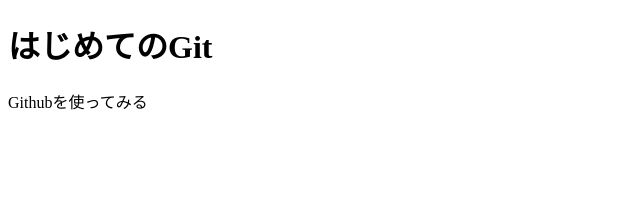
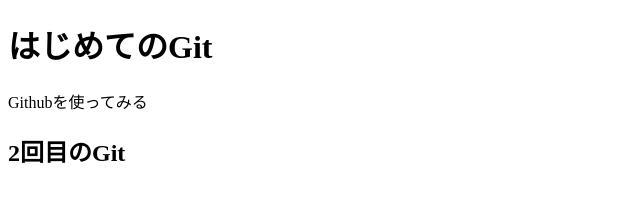
Before and after one commit to aska3/aska3.github.io, a plain HTML site: page index.html in a window 1280 px wide. Shown: the whole page, without its empty margins (0-640 px from the left). Drawn offline with Linux system fonts and the light colour scheme.

Commit message:
Update index.html
H2の追加

```diff
--- a/index.html
+++ b/index.html
@@ -9,5 +9,6 @@
 <body>
 <h1>はじめてのGit</h1>
 <p>Githubを使ってみる</p>
+<h2>2回目のGit</h2>
 </body>
 </html>
```
